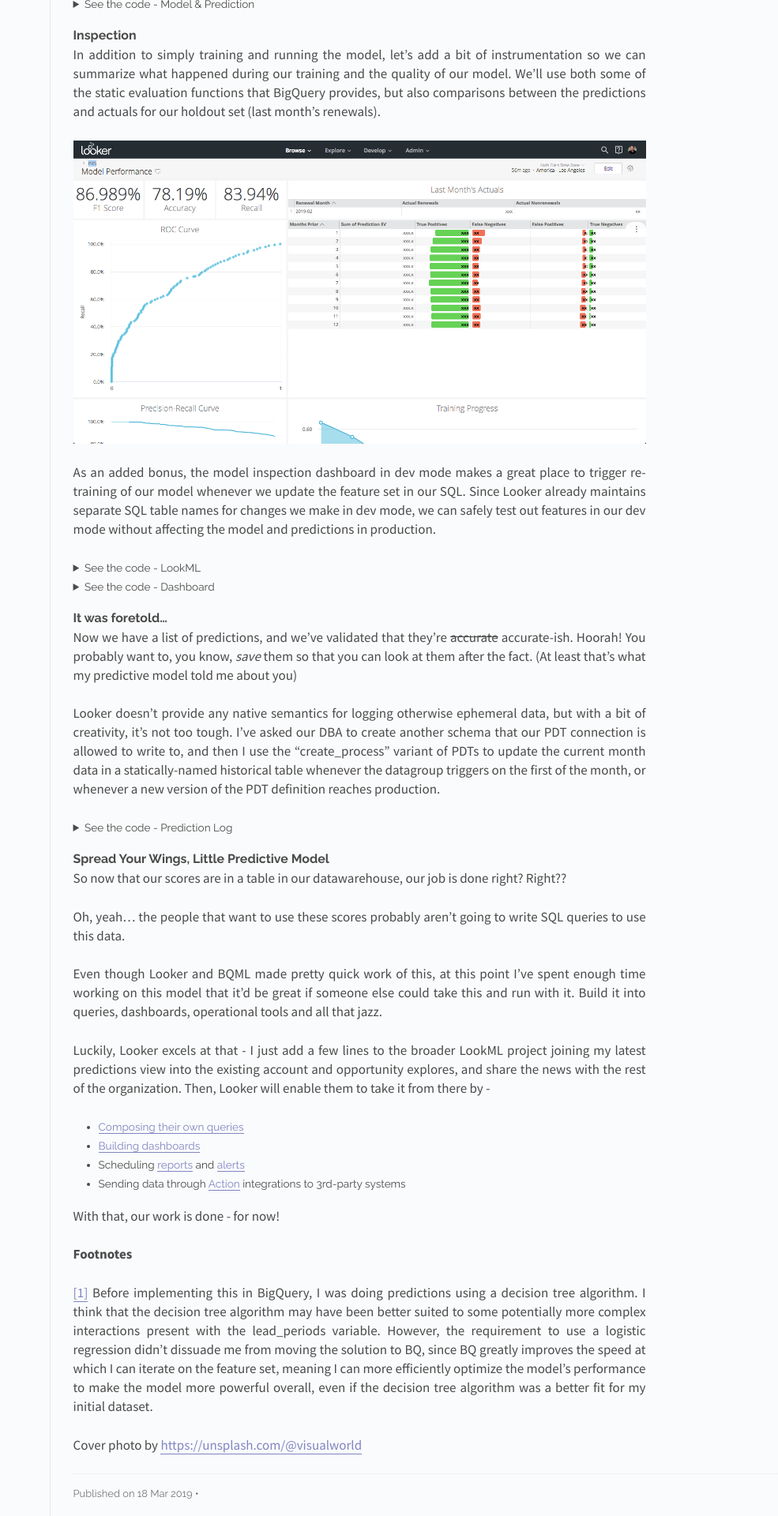
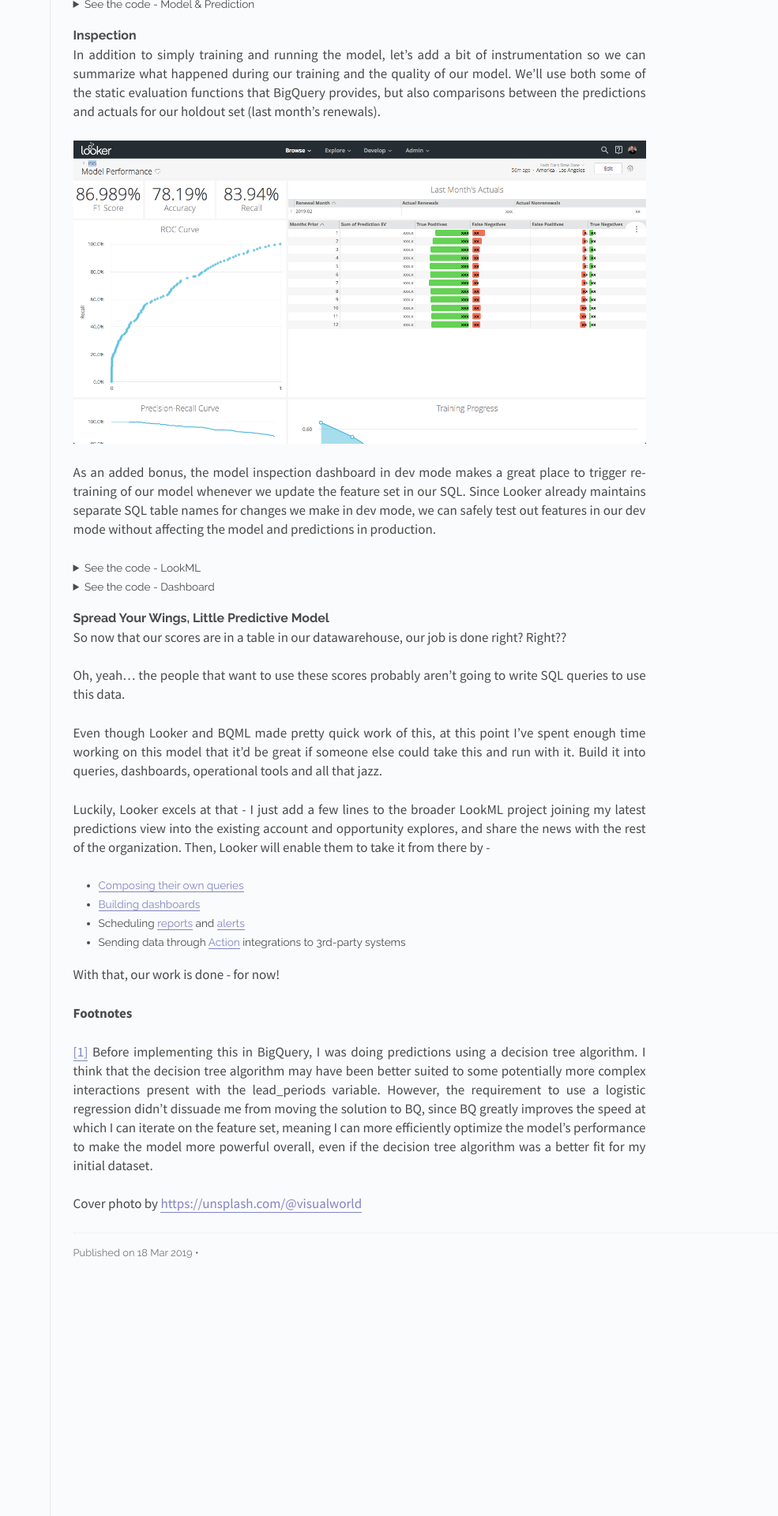
Before and after one commit to fabio-looker/fabio-looker.github.io, a Jekyll site: the page built from _posts/2019-03-18-bigquery-machine-learning-for-renewal-prediction.md, in a window 1280 px wide. Shown: the part 2717-4637 px from the top of the page at 79% size, without its empty margins (295-1280 px from the left). Built offline with Jekyll 4.4.1, drawn with Linux system fonts in a browser that asks for light colours.

```diff
--- a/_posts/2019-03-18-bigquery-machine-learning-for-renewal-prediction.md
+++ b/_posts/2019-03-18-bigquery-machine-learning-for-renewal-prediction.md
@@ -670,56 +670,6 @@
 
 </details>
 
-### It was foretold...
-
-Now we have a list of predictions, and we've validated that they're <s>accurate</s> accurate-ish. Hoorah! You probably want to, you know, <i>save</i> them so that you can look at them after the fact. (At least that's what my predictive model told me about you)
-
-Looker doesn't provide any native semantics for logging otherwise ephemeral data, but with a bit of creativity, it's not too tough. I've asked our DBA to create another schema that our PDT connection is allowed to write to, and then I use the "create_process" variant of PDTs to update the current month data in a statically-named historical table whenever the datagroup triggers on the first of the month, or whenever a new version of the PDT definition reaches production.
-
-<details><summary>See the code - Prediction Log</summary>
-
-<div class="code-block">view: prs_prediction_log {
-  derived_table: {
-    datagroup_trigger: first_of_the_month
-    create_process: {
-      sql_step: CREATE TABLE IF NOT EXISTS misc.prs_prediction_log_prod (
-        pk2_prediction_date DATE,
-        pk2_opportunity_id STRING,
-        ---
-        renewal_prob FLOAT64
-      )
-      ;;
-      sql_step: CREATE OR REPLACE TABLE ${SQL_TABLE_NAME} AS SELECT
-          COALESCE(orig.pk2_prediction_date, incr.pk2_prediction_date) as pk2_prediction_date,
-          COALESCE(orig.pk2_opportunity_id,  incr.pk2_opportunity_id ) as pk2_opportunity_id,
-          ---
-          COALESCE(incr.renewal_prob, orig.renewal_prob) as renewal_prob
-        FROM misc.prs_prediction_log_prod AS orig
-        FULL OUTER JOIN (
-          SELECT
-            DATE_TRUNC(CURRENT_DATE('America/Los_Angeles'), MONTH) as pk2_prediction_date,
-            pk2_opportunity_id,
-            ---
-            (SELECT prob FROM UNNEST(predicted_result_probs) WHERE label=1) as renewal_prob
-          FROM ${prs_prediction.SQL_TABLE_NAME}
-          ) AS incr
-          ON  incr.pk2_prediction_date = orig.pk2_prediction_date
-          AND incr.pk2_opportunity_id  = orig.pk2_opportunity_id
-      ;;
-      sql_step:
-        -- if prod CREATE OR REPLACE TABLE misc.prs_prediction_log_prod AS
-        SELECT * FROM ${SQL_TABLE_NAME}
-      ;;
-    }
-  }
-  dimension: pk2_prediction_date {hidden: yes}
-  dimension: pk2_opportunity_id {hidden: yes}
-  dimension: prediction_date {type:date datatype: date sql:${TABLE}.pk2_prediction_date;;}
-  dimension: renewal_prob {}
-}
-</div>
-</details>
-
 ### Spread Your Wings, Little Predictive Model
 
 So now that our scores are in a table in our datawarehouse, our job is done right? Right??
```
Also changed, not shown: 1 other file.
